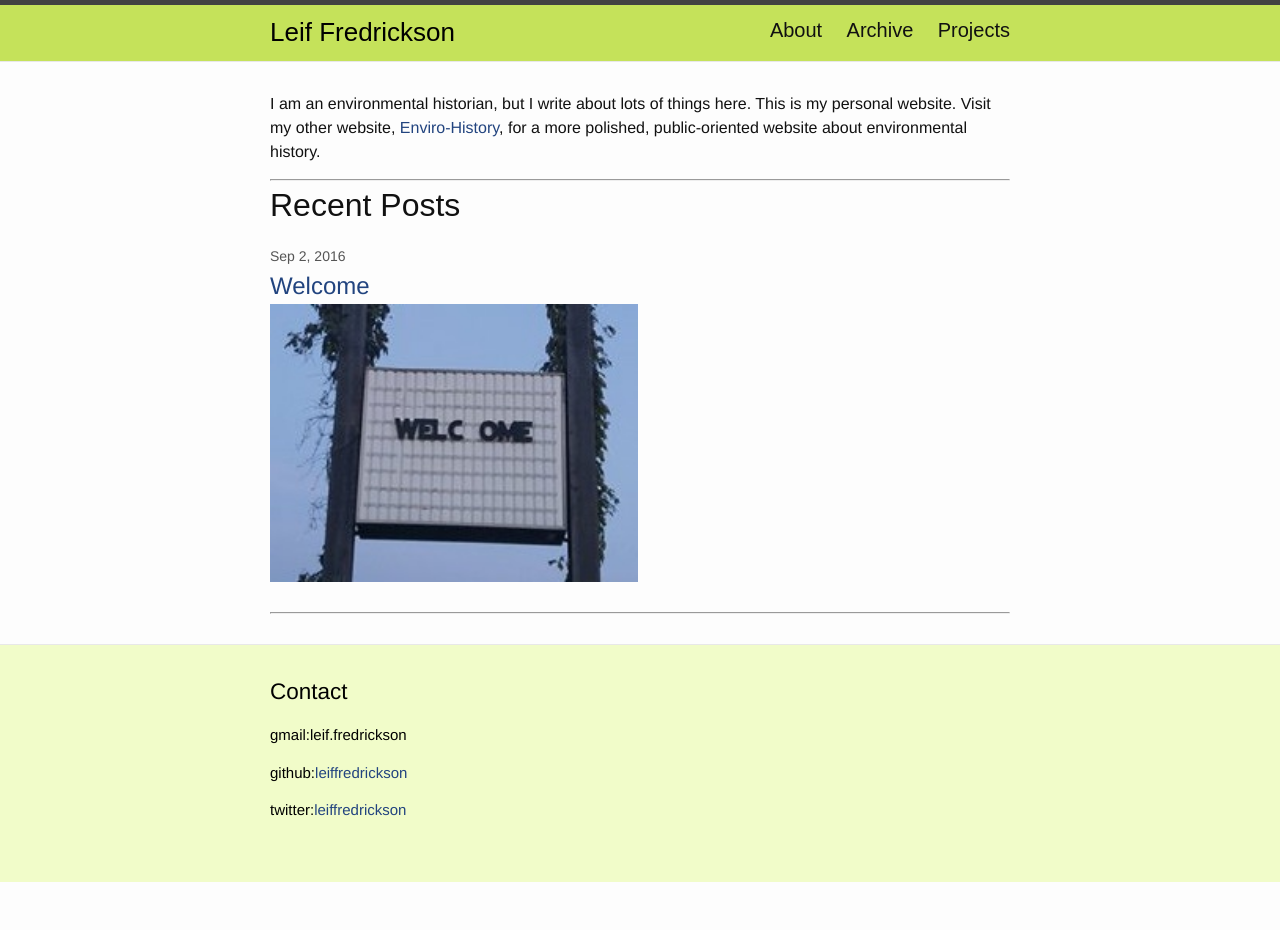
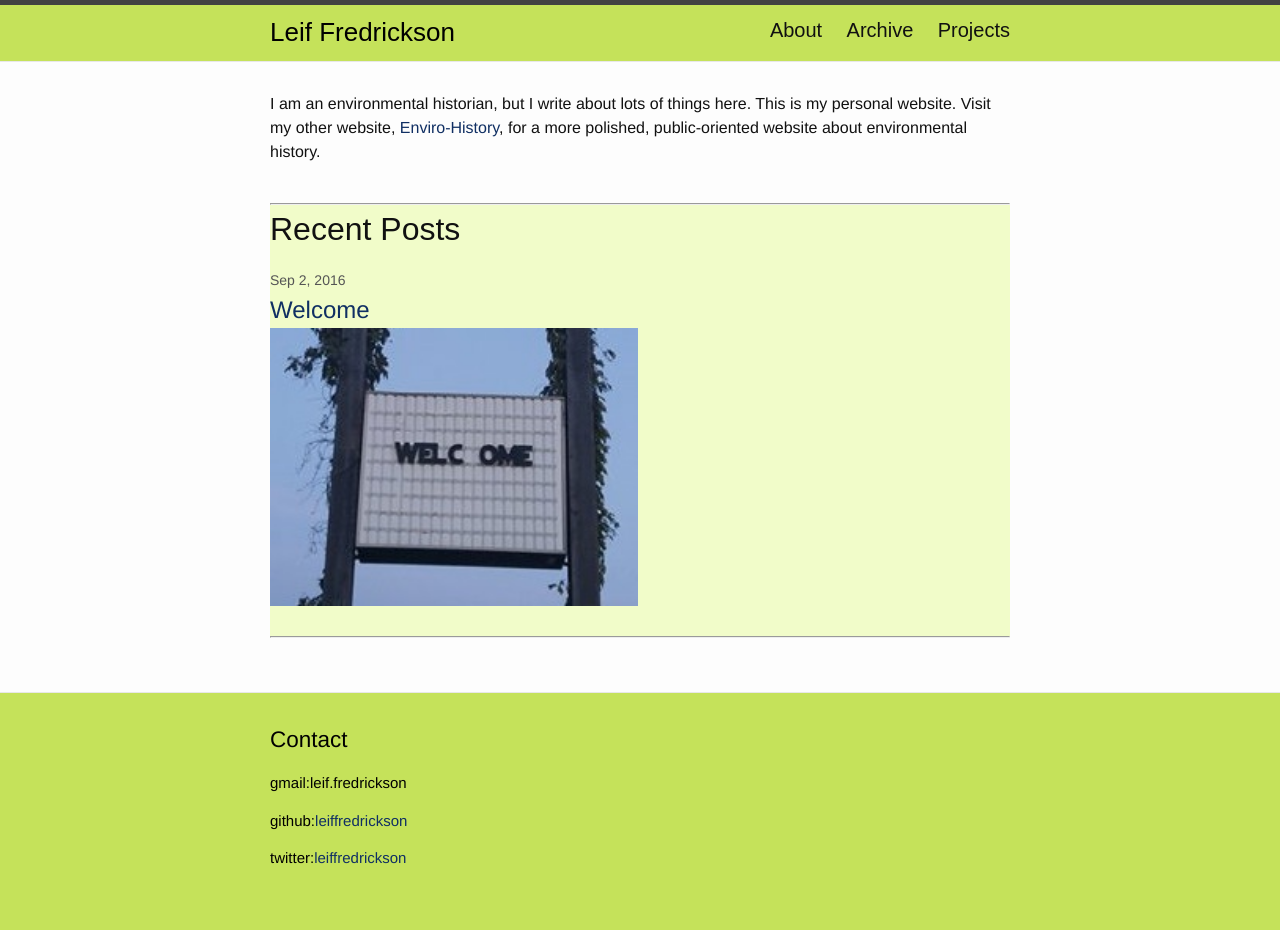
Before and after one commit to leiffredrickson/leiffredrickson, a Jekyll site: the page built from index.md, in a window 1280 px wide. Built offline with Jekyll 4.4.1, drawn with Linux system fonts in a browser that asks for light colours; before the commit the page ends 900 px from its top, so only the background shows below that.

Commit message:
hyperlink text styling

```diff
--- a/_layouts/home.html
+++ b/_layouts/home.html
@@ -5,8 +5,11 @@ layout: default
 <div class="home">
 
   <p>I am an environmental historian, but I write about lots of things here. This is my personal website. Visit my other website, <a href="http://www.enviro-history.com">Enviro-History</a>, for a more polished, public-oriented website about environmental history.</p>
+  <br>
   <hr>
+  <div style="background-color: #f1fcc9">
     <h1 class="page-heading">Recent Posts</h1>
+
 
     {{ content }}
 
@@ -17,7 +20,7 @@ layout: default
           <span class="post-meta">{{ post.date | date: date_format }}</span>
 
           <h2>
-          <a class="post-link" href="{{ post.url | relative_url }}">{{ post.title | escape }}</a>
+            <a class="post-link" style="color:#102f63" href="{{ post.url | relative_url }}">{{ post.title | escape }}</a>
             {{ post.excerpt }}
       </ul>
           </h2>
@@ -25,5 +28,8 @@ layout: default
       {% endfor %}
     </ul>
     <hr>
+  </div>
+
+  <br>
 
 </div>
--- a/_sass/minima/_base.scss
+++ b/_sass/minima/_base.scss
@@ -91,7 +91,7 @@ h1, h2, h3, h4, h5, h6 {
  * Links
  */
 a {
-  color: #22447f;
+  color: #102f63;
   text-decoration: none;
 
   &:visited {
--- a/_sass/minima/_layout.scss
+++ b/_sass/minima/_layout.scss
@@ -119,7 +119,7 @@
 .site-footer {
   border-top: 1px solid $grey-color-light;
   padding: $spacing-unit 0;
-  background-color: #f1fcc9;
+  background-color: #c5e25a;
 }
 
 .footer-heading {
```
Lines whose indentation alone changed are shown as unchanged.
